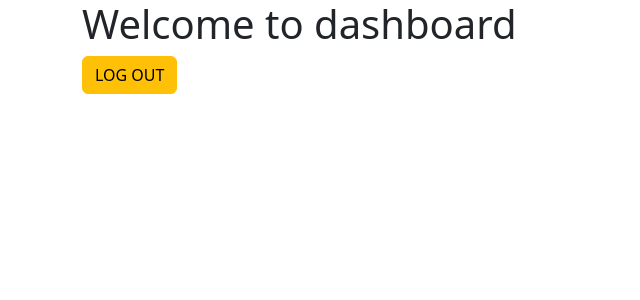
After one commit to Chenuka1/Github_project, a PHP site: page / in a window 1280 px wide. The commit adds this page. Shown: the top 300 px of the page, without its empty margins (0-640 px from the left). Run offline with PHP 8.4, Linux system fonts and the light colour scheme.

Commit message:
create index.php

```diff
--- /dev/null
+++ b/index.php
@@ -0,0 +1,19 @@
+<!DOCTYPE html>
+<html lang="en">
+<head>
+    <meta charset="UTF-8">
+    <meta name="viewport" content="width=device-width, initial-scale=1.0">
+    <title>Document</title>
+    <link rel="stylesheet" href="https://cdn.jsdelivr.net/npm/bootstrap@5.2.3/dist/css/bootstrap.min.css" integrity="sha384-rbsA2VBKQhggwzxH7pPCaAqO46MgnOM80zW1RWuH61DGLwZJEdK2Kadq2F9CUG65" crossorigin="anonymous">
+    <link rel="stylesheet" href="style.css">
+
+
+</head>
+<body>
+    <div class="container">
+        <h1>Welcome to dashboard</h1>
+        <a href="logout.php" class="btn btn-warning">LOG OUT</a>
+    </div>
+
+</body>
+</html>
--- a/registration.php
+++ b/registration.php
@@ -3,7 +3,7 @@
 <head>
     <meta charset="UTF-8">
     <meta name="viewport" content="width=device-width, initial-scale=1.0">
-    <title>Registration form</title>
+    <title>Registration page</title>
     <link rel="stylesheet" href="https://cdn.jsdelivr.net/npm/bootstrap@5.2.3/dist/css/bootstrap.min.css" integrity="sha384-rbsA2VBKQhggwzxH7pPCaAqO46MgnOM80zW1RWuH61DGLwZJEdK2Kadq2F9CUG65" crossorigin="anonymous">
 
 </head>
```
